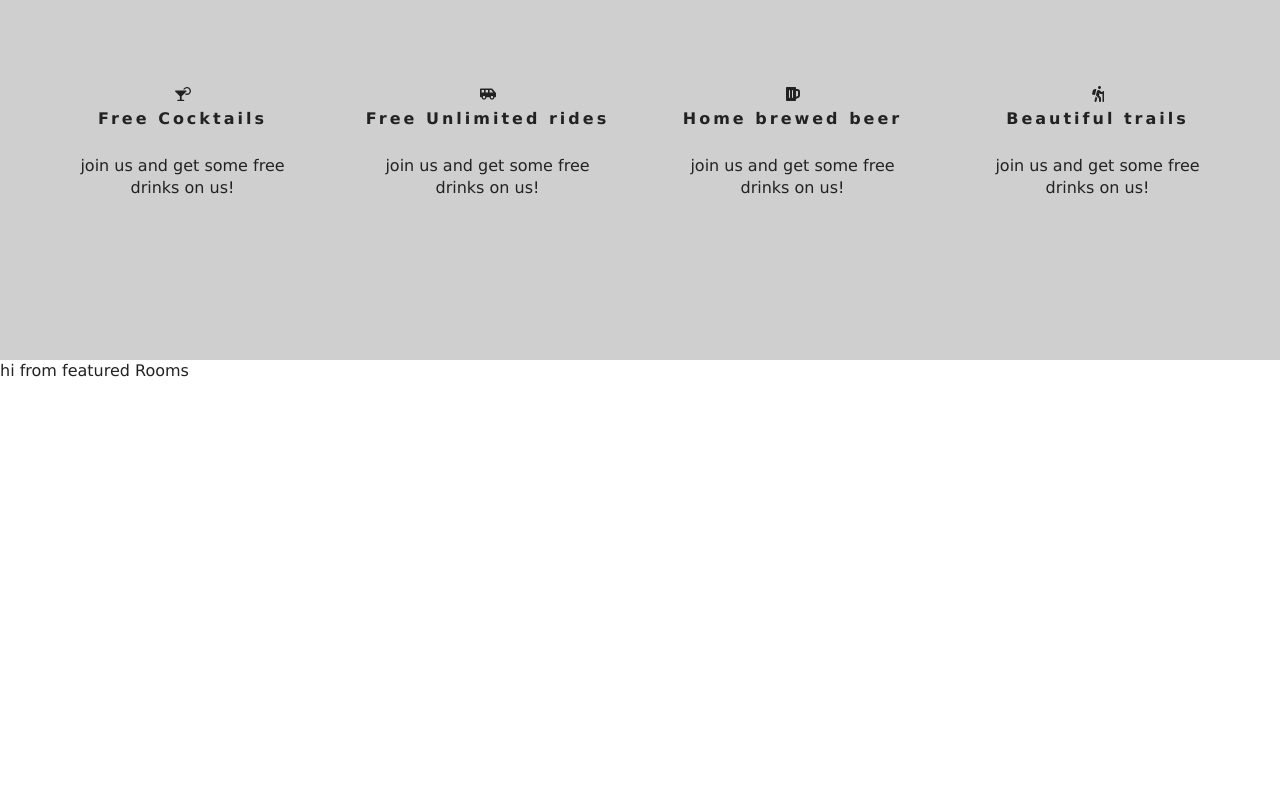
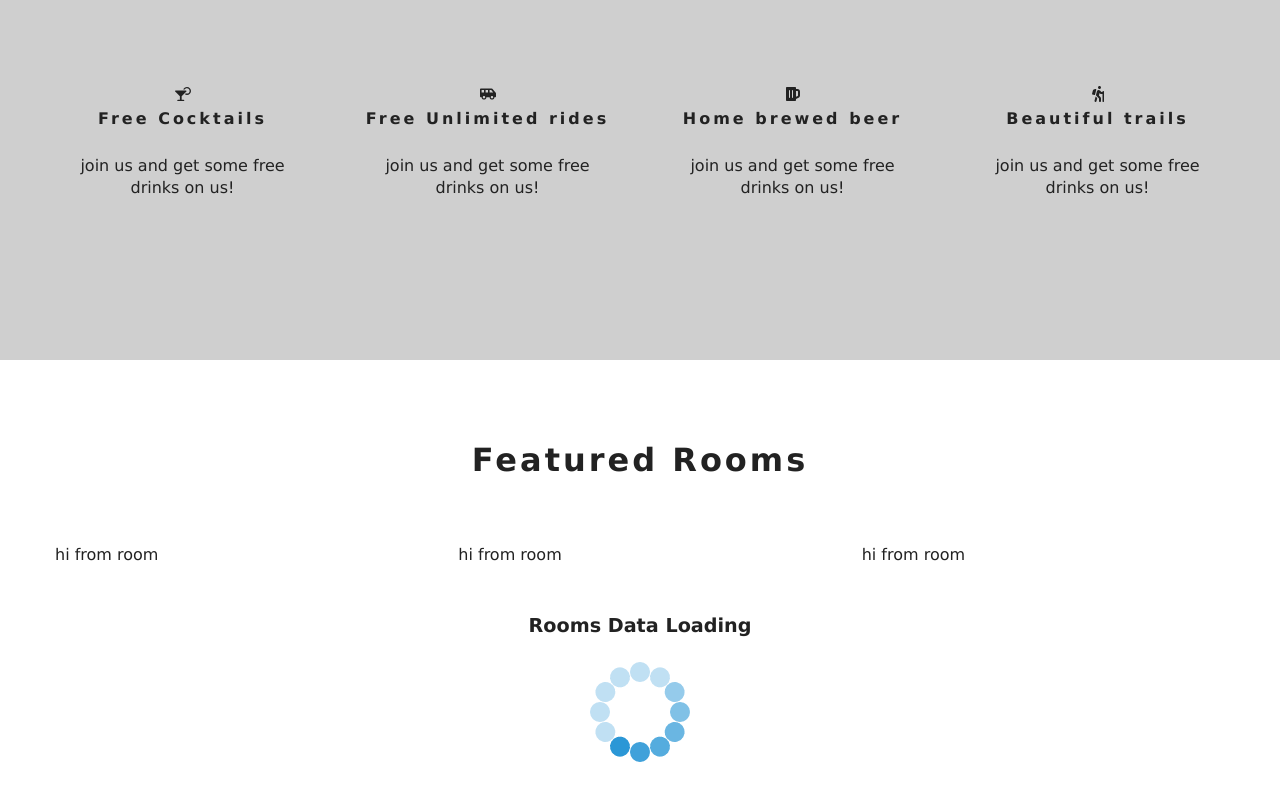
Before and after one commit to muzitk/hotel-massawa, a React (Create React App) app: page / in a window 1280 px wide. Shown: the part 1712-2512 px from the top of the page. Before the commit the page ends 2094 px from the top, so only its background shows below. Built offline with nearby package versions, Linux system fonts and the light colour scheme.

Commit message:
rendered featured rooms and data loading component

```diff
--- a/src/components/FeaturedRoooms.js
+++ b/src/components/FeaturedRoooms.js
@@ -1,11 +1,26 @@
-import React, {Component} from 'react'
-import {RoomContext} from '../context'
+import React, {Component} from 'react';
+import {RoomContext} from '../context';
+import Room from './Room';
+import Loading from './Loading'
+import Title from './Titles';
 
 class FeaturedRooms extends Component {
-    static contextType =RoomContext;
+    static contextType = RoomContext;
     render(){
+        let { loading, featuredRooms: rooms } = this.context;
+            rooms = rooms.map(room => {
+                return <Room key={room.id} room={room}/>
+            })
+
      return(
-         <div> hi from featured Rooms</div>
+     <section className = "featured-rooms">
+         <Title title = "featured rooms"/>
+         <div className = "featured-rooms-center">
+            {loading? <Loading/> : rooms}
+        </div>
+        <Loading />
+        <Title />
+     </section>
      )
     }
 }
--- /dev/null
+++ b/src/components/Loading.js
@@ -0,0 +1,13 @@
+import React from 'react'
+import loading from '../images/loading.gif'
+
+function Loading() {
+    return (
+        <div className = "loading">
+            <h4>Rooms Data Loading</h4>
+            <img src = {loading} />
+        </div>
+    )
+}
+
+export default Loading;
--- /dev/null
+++ b/src/components/Room.js
@@ -0,0 +1,11 @@
+import React from 'react'
+
+function Room() {
+    return (
+        <div>
+            hi from room
+        </div>
+    )
+}
+
+export default Room;
--- a/src/context.js
+++ b/src/context.js
@@ -5,7 +5,7 @@ const RoomContext = React.createContext();
 
 class RoomProvider extends Component {
     state = {
-        room:[],
+        rooms:[],
         sortedRooms: [],
         featuredRooms:[],
         loading: true
@@ -14,25 +14,26 @@ class RoomProvider extends Component {
 
     componentDidMount(){
         let rooms = this.formatData(items)
-        let featuredRooms = rooms.filter(room => room.feature === true)
+
+        let featuredRooms = rooms.filter(room => room.featured === true)
         this.setState({
-            rooms, featuredRooms,
+            rooms,
+            featuredRooms,
             sortedRooms:rooms,
             loading:false
         })
     }
     formatData(items){
         let tempItems =items.map(item => {
-            let id =item.sys.id
+            let id = item.sys.id
             let images = item.fields.images.map(image => image.fields.file.url)
 
-            let room = {...item.fields, images, id}
+            let room = {...item.fields,images,id}
             return room;
 
         })
         return tempItems;
     }
-
 
 
     render(){
```
Also changed, not shown: src/images/loading.gif (added).
